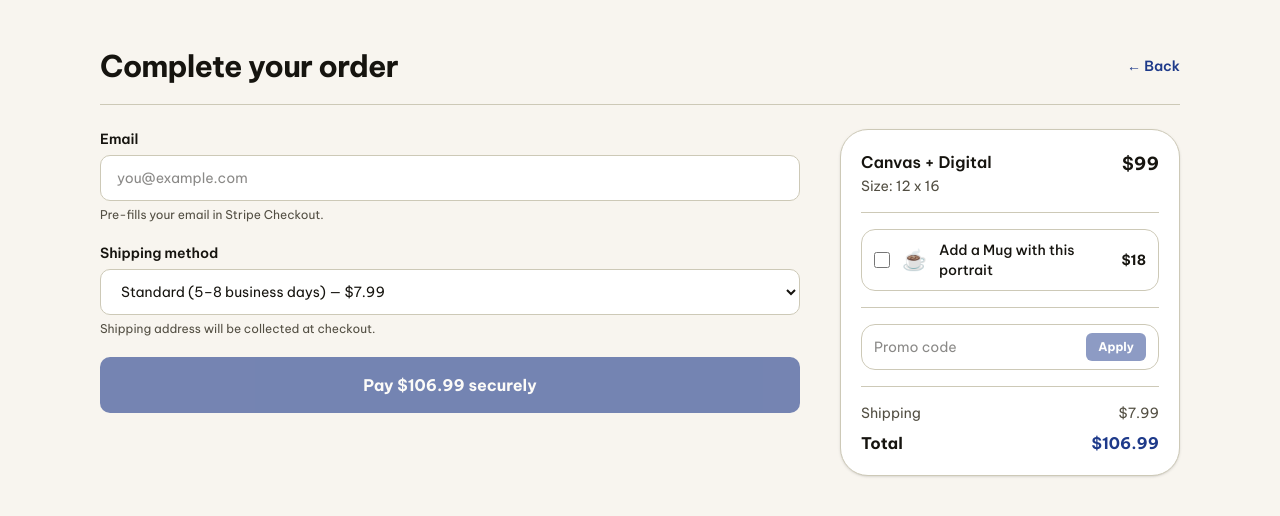
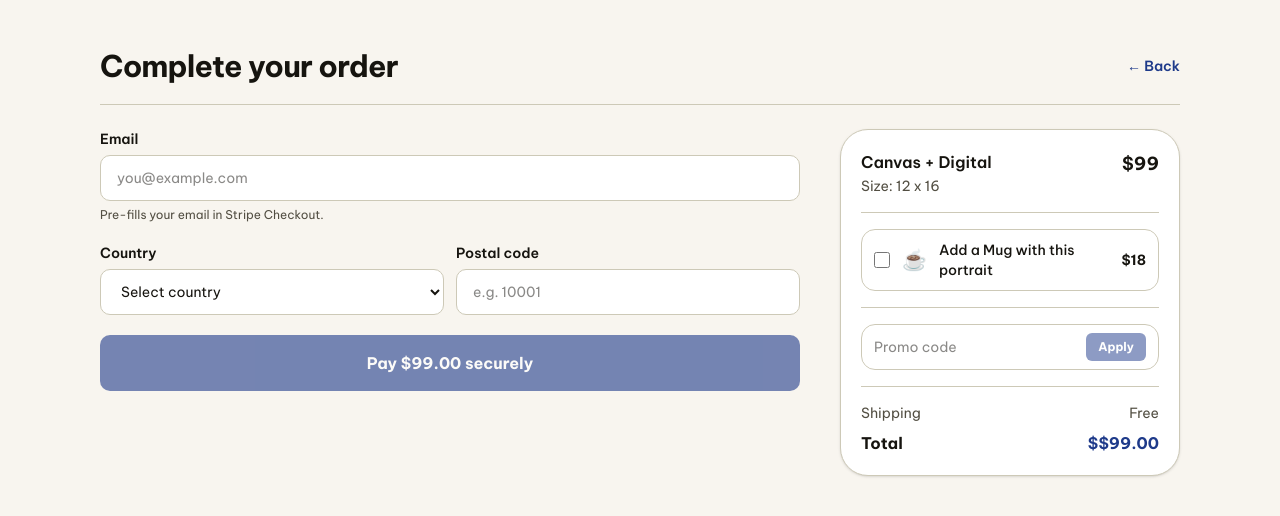
Before and after one commit to niconiconico32/aimascot, a Next.js app: page /cart in a window 1280 px wide. Shown: the top 516 px of the page. Built offline with nearby package versions, Linux system fonts and the light colour scheme.

Commit message:
feat: real-time Gelato shipping quotes in cart with country/postcode picker

```diff
--- a/src/app/cart/page.tsx
+++ b/src/app/cart/page.tsx
@@ -2,7 +2,7 @@
 
 import Image from "next/image";
 import Link from "next/link";
-import { Suspense, useEffect, useMemo, useState } from "react";
+import { Suspense, useCallback, useEffect, useMemo, useRef, useState } from "react";
 import { useSearchParams } from "next/navigation";
 
 type CartFieldName = "email";
@@ -12,6 +12,13 @@ type UpsellProduct = {
   name: string;
   price: number;
   emoji: string;
+};
+
+type ShipmentMethod = {
+  carrier: string;
+  serviceName: string;
+  totalPrice: { amount: number; currency: string };
+  deliveryDays: { min: number; max: number };
 };
 
 const PACKAGE_COPY = {
@@ -29,9 +36,18 @@ const UPSELL_PRODUCTS: readonly UpsellProduct[] = [
   { id: "mug", name: "Add a Mug with this portrait", price: 18, emoji: "☕" },
 ];
 
-const SHIPPING_OPTIONS = [
-  { id: "standard", label: "Standard (5–8 business days)", price: 7.99 },
-  { id: "express", label: "Express (2–3 business days)", price: 15.99 },
+const COUNTRIES = [
+  { code: "US", name: "United States" },
+  { code: "CA", name: "Canada" },
+  { code: "GB", name: "United Kingdom" },
+  { code: "IE", name: "Ireland" },
+  { code: "ES", name: "Spain" },
+  { code: "FR", name: "France" },
+  { code: "DE", name: "Germany" },
+  { code: "IT", name: "Italy" },
+  { code: "AU", name: "Australia" },
+  { code: "NZ", name: "New Zealand" },
+  { code: "MX", name: "Mexico" },
 ] as const;
 
 const EMAIL_REGEX = /^[^\s@]+@[^\s@]+\.[^\s@]+$/;
@@ -65,7 +81,13 @@ function CartPageContent() {
     if (typeof window === "undefined") return "";
     return sessionStorage.getItem("leadEmail") ?? localStorage.getItem("leadEmail") ?? "";
   });
-  const [shippingOption, setShippingOption] = useState<string>("standard");
+  const [shippingCountry, setShippingCountry] = useState("");
+  const [shippingPostcode, setShippingPostcode] = useState("");
+  const [shippingMethods, setShippingMethods] = useState<ShipmentMethod[]>([]);
+  const [selectedShippingIdx, setSelectedShippingIdx] = useState(0);
+  const [isLoadingShipping, setIsLoadingShipping] = useState(false);
+  const [shippingError, setShippingError] = useState<string | null>(null);
+  const shippingDebounce = useRef<ReturnType<typeof setTimeout>>(undefined);
   const [giftWrap, setGiftWrap] = useState(false);
   const [smsUpdates, setSmsUpdates] = useState(true);
   const [checkoutError, setCheckoutError] = useState<string | null>(null);
@@ -96,13 +118,61 @@ function CartPageContent() {
   const basePrice = Number(searchParams.get("price") ?? (packageKey === "digital" ? 49 : 99));
   const packageDetails = PACKAGE_COPY[packageKey];
 
+  const fetchShippingQuotes = useCallback(async (country: string, postcode: string) => {
+    if (!country || !postcode || postcode.length < 3) return;
+
+    setIsLoadingShipping(true);
+    setShippingError(null);
+
+    try {
+      const res = await fetch("/api/shipping-quote", {
+        method: "POST",
+        headers: { "Content-Type": "application/json" },
+        body: JSON.stringify({ country, postcode, size }),
+      });
+
+      const data = await res.json();
+
+      if (!res.ok) {
+        setShippingError(data.error ?? "Could not load shipping options.");
+        setShippingMethods([]);
+        return;
+      }
+
+      setShippingMethods(data.shipmentMethods ?? []);
+      setSelectedShippingIdx(0);
+    } catch {
+      setShippingError("Network error. Please try again.");
+      setShippingMethods([]);
+    } finally {
+      setIsLoadingShipping(false);
+    }
+  }, [size]);
+
+  useEffect(() => {
+    if (packageKey === "digital") return;
+
+    if (shippingDebounce.current) clearTimeout(shippingDebounce.current);
+
+    if (shippingCountry && shippingPostcode.length >= 3) {
+      shippingDebounce.current = setTimeout(() => {
+        fetchShippingQuotes(shippingCountry, shippingPostcode);
+      }, 600);
+    }
+
+    return () => {
+      if (shippingDebounce.current) clearTimeout(shippingDebounce.current);
+    };
+  }, [shippingCountry, shippingPostcode, packageKey, fetchShippingQuotes]);
+
+  const selectedShipping = shippingMethods[selectedShippingIdx];
+
   const summary = useMemo(() => {
     const upsellTotal = UPSELL_PRODUCTS.reduce((sum, product) => {
       return sum + product.price * selectedUpsells[product.id];
     }, 0);
     const giftWrapFee = giftWrap ? 9 : 0;
-    const selectedShipping = SHIPPING_OPTIONS.find((o) => o.id === shippingOption);
-    const shippingFee = packageKey === "digital" ? 0 : (selectedShipping?.price ?? 0);
+    const shippingFee = packageKey === "digital" ? 0 : (selectedShipping?.totalPrice.amount ?? 0);
     const subtotal = basePrice + giftWrapFee + upsellTotal;
 
     let discountAmount = 0;
@@ -116,8 +186,12 @@ function CartPageContent() {
 
     const total = subtotal + shippingFee - discountAmount;
 
-    return { giftWrapFee, shippingFee, subtotal, total, upsellTotal, discountAmount, shippingId: shippingOption };
-  }, [basePrice, giftWrap, packageKey, selectedUpsells, appliedPromotion, shippingOption]);
+    return {
+      giftWrapFee, shippingFee, subtotal, total, upsellTotal, discountAmount,
+      shippingCarrier: selectedShipping?.carrier ?? "",
+      shippingService: selectedShipping?.serviceName ?? "",
+    };
+  }, [basePrice, giftWrap, packageKey, selectedUpsells, appliedPromotion, selectedShipping]);
 
   const validateSingleField = (field: CartFieldName, value: string) => {
     const error = validateCartField(field, value);
@@ -176,7 +250,7 @@ function CartPageContent() {
           // upscale to 4K and send to Gelato / attach to delivery email.
           generatedImageUrl: sessionStorage.getItem("cleanPortraitUrl") ?? "",
           shippingFee: summary.shippingFee,
-          shippingMethod: summary.shippingId,
+          shippingMethod: summary.shippingCarrier ? `${summary.shippingCarrier} ${summary.shippingService}` : "standard",
           giftWrap,
           smsUpdates,
           email,
@@ -306,25 +380,83 @@ function CartPageContent() {
             </label>
 
 
-            {/* Shipping method */}
+            {/* Shipping destination & method */}
             {packageKey !== "digital" ? (
-              <label className="block">
-                <span className="mb-1.5 block text-sm font-semibold text-[var(--on-surface)]">Shipping method</span>
+              <div className="space-y-4">
+                <div className="flex gap-3">
+                  <label className="block flex-1">
+                    <span className="mb-1.5 block text-sm font-semibold text-[var(--on-surface)]">Country</span>
                     <select
-                  value={shippingOption}
-                  onChange={(e) => setShippingOption(e.target.value)}
+                      value={shippingCountry}
+                      onChange={(e) => { setShippingCountry(e.target.value); setShippingMethods([]); }}
                       className="w-full rounded-[var(--radius-default)] border border-[var(--outline-variant)] bg-white px-4 py-3 text-sm outline-none transition focus:border-[var(--primary)] focus:ring-4 focus:ring-[rgba(32,60,185,0.12)]"
                     >
-                  {SHIPPING_OPTIONS.map((opt) => (
-                    <option key={opt.id} value={opt.id}>
-                      {opt.label} — ${opt.price}
-                    </option>
+                      <option value="">Select country</option>
+                      {COUNTRIES.map((c) => (
+                        <option key={c.code} value={c.code}>{c.name}</option>
                       ))}
                     </select>
-                <p className="mt-1.5 text-xs text-[var(--on-surface-variant)]">
-                  Shipping address will be collected at checkout.
+                  </label>
+                  <label className="block flex-1">
+                    <span className="mb-1.5 block text-sm font-semibold text-[var(--on-surface)]">Postal code</span>
+                    <input
+                      type="text"
+                      value={shippingPostcode}
+                      onChange={(e) => { setShippingPostcode(e.target.value); setShippingMethods([]); }}
+                      placeholder="e.g. 10001"
+                      autoComplete="postal-code"
+                      maxLength={20}
+                      className="w-full rounded-[var(--radius-default)] border border-[var(--outline-variant)] bg-white px-4 py-3 text-sm outline-none transition focus:border-[var(--primary)] focus:ring-4 focus:ring-[rgba(32,60,185,0.12)]"
+                    />
+                  </label>
+                </div>
+
+                {isLoadingShipping && (
+                  <div className="flex items-center gap-2 rounded-[var(--radius-md)] border border-[var(--outline-variant)] bg-[var(--surface-container-low)] px-4 py-3">
+                    <div className="h-4 w-4 animate-spin rounded-full border-2 border-[var(--primary)] border-t-transparent" />
+                    <span className="text-sm text-[var(--on-surface-variant)]">Getting shipping rates…</span>
+                  </div>
+                )}
+
+                {shippingError && (
+                  <p className="text-sm text-[var(--error)]">{shippingError}</p>
+                )}
+
+                {shippingMethods.length > 0 && !isLoadingShipping && (
+                  <div className="space-y-2">
+                    <p className="text-sm font-semibold text-[var(--on-surface)]">Shipping method</p>
+                    {shippingMethods.map((method, idx) => (
+                      <label
+                        key={`${method.carrier}-${method.serviceName}`}
+                        className={`flex cursor-pointer items-center gap-3 rounded-[var(--radius-md)] border px-4 py-3 transition ${
+                          idx === selectedShippingIdx
+                            ? "border-[var(--primary)] bg-[var(--primary-container)]/10"
+                            : "border-[var(--outline-variant)] bg-white hover:border-[var(--primary)]/50"
+                        }`}
+                      >
+                        <input
+                          type="radio"
+                          name="shipping"
+                          checked={idx === selectedShippingIdx}
+                          onChange={() => setSelectedShippingIdx(idx)}
+                          className="h-4 w-4 shrink-0 text-[var(--primary)]"
+                        />
+                        <div className="flex-1 min-w-0">
+                          <p className="text-sm font-medium text-[var(--on-surface)]">
+                            {method.carrier} {method.serviceName}
+                          </p>
+                          <p className="text-xs text-[var(--on-surface-variant)]">
+                            {method.deliveryDays.min}–{method.deliveryDays.max} business days
+                          </p>
+                        </div>
+                        <p className="text-sm font-bold text-[var(--on-surface)] shrink-0">
+                          ${method.totalPrice.amount.toFixed(2)}
                         </p>
                       </label>
+                    ))}
+                  </div>
+                )}
+              </div>
             ) : (
               <div className="rounded-[var(--radius-md)] border border-[var(--outline-variant)] bg-[var(--surface-container-low)] px-4 py-3">
                 <p className="text-sm font-medium text-[var(--on-surface)]">Digital delivery</p>
@@ -341,7 +473,7 @@ function CartPageContent() {
               disabled={isCheckingOut || !isFormValid}
               className="hidden w-full rounded-[var(--radius-default)] bg-[var(--primary)] px-5 py-4 text-base font-bold text-[var(--on-primary)] transition hover:brightness-110 disabled:cursor-not-allowed disabled:opacity-60 lg:block"
             >
-              {isCheckingOut ? "Redirecting to Stripe…" : `Pay $${summary.total} securely`}
+              {isCheckingOut ? "Redirecting to Stripe…" : `Pay $${summary.total.toFixed(2)} securely`}
             </button>
             {checkoutError ? (
               <p className="text-sm font-medium text-[var(--error)]">{checkoutError}</p>
@@ -488,8 +620,13 @@ function CartPageContent() {
                 )}
 
                 <div className="flex justify-between text-[var(--on-surface-variant)]">
-                  <span>Shipping</span>
-                  <span>{summary.shippingFee === 0 ? "Free" : `$${summary.shippingFee}`}</span>
+                  <span>
+                    Shipping
+                    {summary.shippingCarrier ? (
+                      <span className="block text-xs">{summary.shippingCarrier} {summary.shippingService}</span>
+                    ) : null}
+                  </span>
+                  <span className="text-right">{summary.shippingFee === 0 ? "Free" : `$${summary.shippingFee.toFixed(2)}`}</span>
                 </div>
                 {summary.discountAmount > 0 && (
                   <div className="flex justify-between text-sm text-[var(--tertiary)]">
@@ -499,7 +636,7 @@ function CartPageContent() {
                 )}
                 <div className="flex justify-between text-base font-extrabold text-[var(--on-surface)]">
                   <span>Total</span>
-                  <span className="text-[var(--primary)]">${summary.total}</span>
+                  <span className="text-[var(--primary)]">$${summary.total.toFixed(2)}</span>
                 </div>
               </div>
             </div>
@@ -513,7 +650,7 @@ function CartPageContent() {
         <div className="mx-auto flex max-w-[1080px] items-center justify-between gap-3">
           <div>
             <p className="text-xs text-[var(--on-surface-variant)]">Total</p>
-            <p className="text-xl font-extrabold text-[var(--primary)]">${summary.total}</p>
+            <p className="text-xl font-extrabold text-[var(--primary)]">$${summary.total.toFixed(2)}</p>
           </div>
           <button
             type="button"
```
Also changed, not shown: src/app/api/shipping-quote/route.ts (added, +132 -0 lines). Lines whose indentation alone changed are shown as unchanged.
